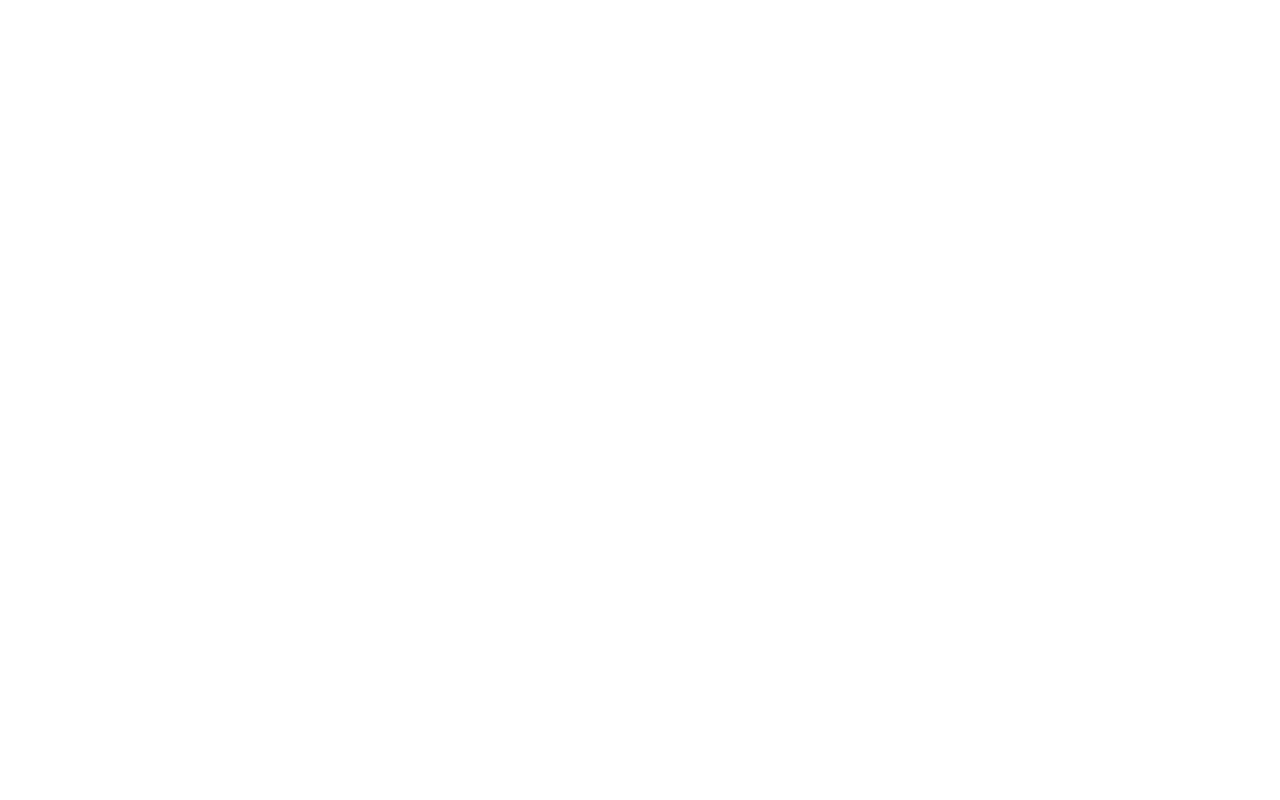
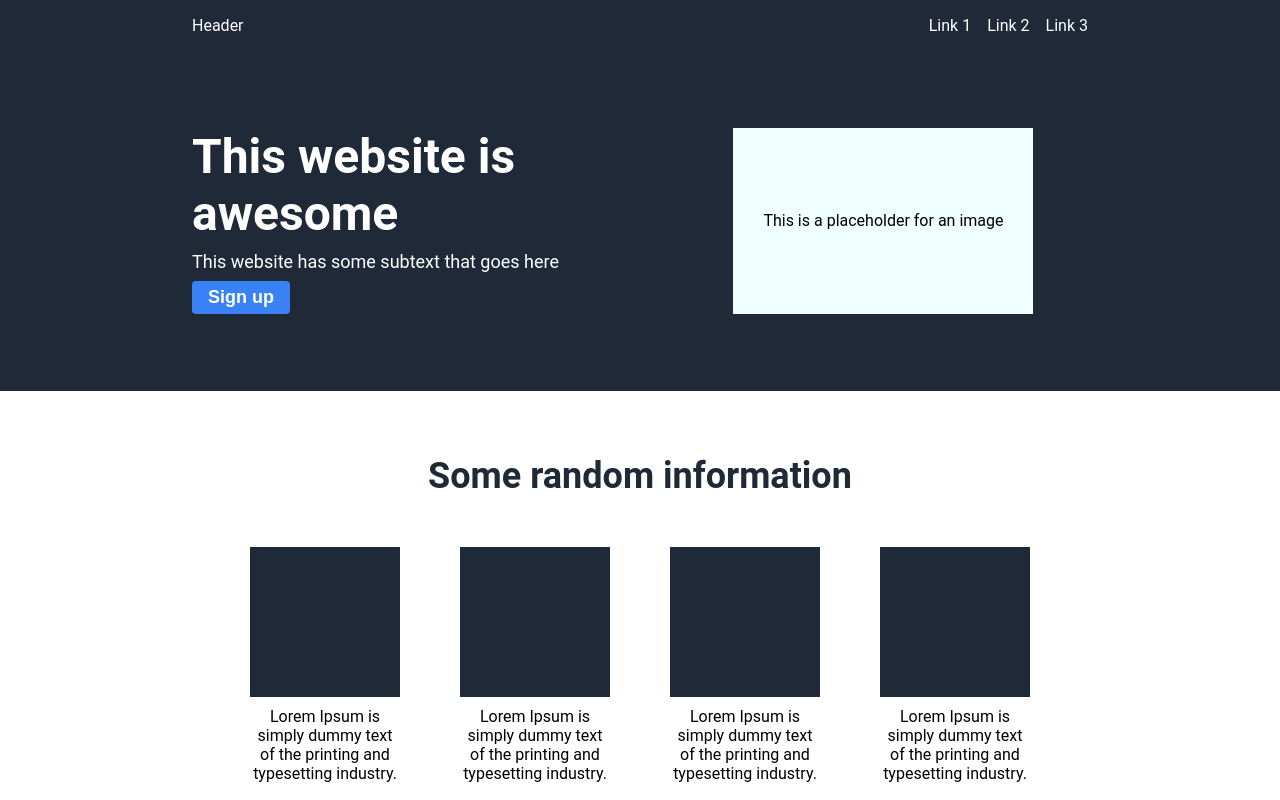
Before and after one commit to R894/landing-page, a plain HTML site: page index.html in a window 1280 px wide. Shown: the top 800 px of the page. Drawn offline with Linux system fonts and the light colour scheme.

Commit message:
initial commit

```diff
--- a/index.html
+++ b/index.html
@@ -7,8 +7,77 @@
   <title>Landing Page</title>
 </head>
 <body>
+    <div class="header">
+        <div class="header-contents">
+            Header
+        <ul>
+            <li><a href="google.com">Link 1</a></li>
+            <li><a href="google.com">Link 2</a></li>
+            <li><a href="google.com">Link 3</a></li>
+        </ul>
+        </div>
+    </div>
+    <div class="content">
 
-  <!-- Your content goes here -->
+        <div class="hero-section">
+            <div class="wrapper">
+                <div class="info">
+                    <div class="title">This website is awesome</div>
+                    <div class="text">This website has some subtext that goes here</div>
+                    <button>Sign up</button>
+                </div>
+
+                <div class="image">This is a placeholder for an image</div>
+            </div>
+        </div>
+
+        <div class="information">
+            <div class="wrapper">
+                <div class="title">Some random information</div>
+                <div class="items">
+                    <div class="item">
+                        <div class="img"></div>
+                        <div class="text">Lorem Ipsum is simply dummy text of the printing and typesetting industry.</div>
+                    </div>
+                    <div class="item">
+                        <div class="img"></div>
+                        <div class="text">Lorem Ipsum is simply dummy text of the printing and typesetting industry.</div>
+                    </div>
+                    <div class="item">
+                        <div class="img"></div>
+                        <div class="text">Lorem Ipsum is simply dummy text of the printing and typesetting industry.</div>
+                    </div>
+                    <div class="item">
+                        <div class="img"></div>
+                        <div class="text">Lorem Ipsum is simply dummy text of the printing and typesetting industry.</div>
+                    </div>
+                </div>
+            </div>
+        </div>
+
+        <div class="quotes">
+            <div class="wrapper">
+                <div class="quote">Lorem Ipsum is simply dummy text of the printing and typesetting industry.
+                    <div class="quote-sayer">- Some Guy</div>
+                </div>
+
+            </div>
+        </div>
+
+        <div class="call-to-action">
+            <div class="action-box">
+                <div class="wrapper">
+                    <div class="title">Some random information</div>
+                    <div class="text">This website has some subtext that goes here</div>
+                </div>
+                <button>Sign up</button>
+            </div>
+        </div>
+    </div>
+
+    <div class="footer">
+        <div class="text">Copyright Company 2023</div>
+    </div>
 
 </body>
 </html>
--- a/style.css
+++ b/style.css
@@ -0,0 +1,185 @@
+body{
+    height: 100vh;
+    margin: 0;
+    font-family: Roboto, sans-serif;
+    display: flex;
+    flex-direction: column;
+}
+
+.header{
+    background-color: #1F2937;
+
+}
+
+.header, .footer{
+    display: flex;
+    flex-direction: column;
+    justify-content: space-between;
+}
+
+.info .title{
+    font-size: 48px;
+    margin-bottom: 9px;
+    color: white;
+    font-weight: bolder;
+}
+
+.info .text{
+    font-size: 18px;
+    margin-bottom: 9px;
+    color:white;
+}
+
+button{
+    background-color: #3882F6;
+    font-size: 18px;
+    color: white;
+    border:0;
+    border-radius: 4px;
+    padding: 6px 16px;
+    font-weight: bolder;
+}
+
+.content{
+    flex: 1;
+    display: flex;
+    flex-direction: column;
+    justify-content: space-between;
+
+}
+
+.hero-section{
+    display: flex;
+    align-items: center;
+    background-color: #1F2937;
+}
+
+.header-contents{
+    color: white;
+    display: flex;
+    align-items: center;
+    justify-content: space-between;
+    margin-left: 15%;
+    margin-right: 15%;
+}
+
+.hero-section .wrapper{
+    display: flex;
+    margin: 6% 15%;
+    gap: 10%;
+}
+
+.hero-section .image{
+
+    background-color: azure;
+    display: flex;
+    justify-content: center;
+    align-items: center;
+    min-width: 300px;
+    flex-shrink: 0;
+}
+
+.header ul{
+    list-style: none;
+    gap:16px;
+    display: flex;
+}
+
+a{
+    color: white;
+    text-decoration: none;
+}
+
+.information{
+    margin: 5%;
+}
+
+.information .title {
+    font-size: 36px;
+    color: #1F2937;
+    font-weight: bolder;
+}
+
+.information .wrapper{
+    gap: 16px;
+    display: flex;
+    flex-direction: column;
+    align-items: center;
+}
+
+.items{
+    margin-top: 3%;
+    display: flex;
+    gap: 10%;
+    justify-content: center;
+}
+
+.item .img{
+    background-color: #1F2937;
+    width: 150px;
+    height: 150px;
+}
+
+.item{
+    display: flex;
+    flex-direction: column;
+    text-align: center;
+    max-width: 150px;
+    gap: 10px;
+    align-items: center;
+}
+
+.quotes{
+    background-color: #E5E7EB;
+}
+
+.quotes .wrapper{
+    margin: 15%;
+    display: flex;
+    flex-direction: column;
+    align-items: center;
+}
+
+.quote{
+    display: flex;
+    flex-direction: column;
+    align-items: flex-end;
+    font-style: italic;
+    font-size: 32px;
+}
+.quote-sayer{
+    font-size: 18px;
+    font-weight: bolder;
+}
+.call-to-action{
+    margin:15%;
+}
+.action-box{
+    display: flex;
+    justify-content: space-between;
+    gap: 5%;
+    background-color: #3882F6;
+    color: white;
+    padding: 5%;
+    border-radius: 5px;
+}
+.action-box .title{
+    font-size: 18px;
+    margin-bottom: 3px;
+    font-weight: bolder;
+}
+
+.footer .text{
+    color: white;
+    margin: 2%;
+    align-self: center;
+
+}
+.action-box button{
+    border: 2px solid white;
+    border-radius: 6px;
+}
+
+.footer {
+    background-color: #1F2937;
+}
```
